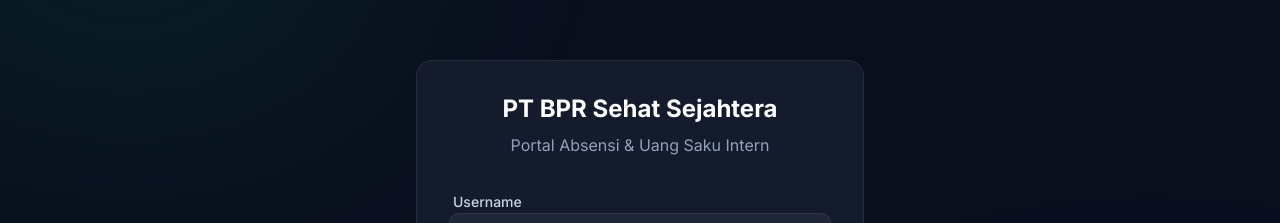
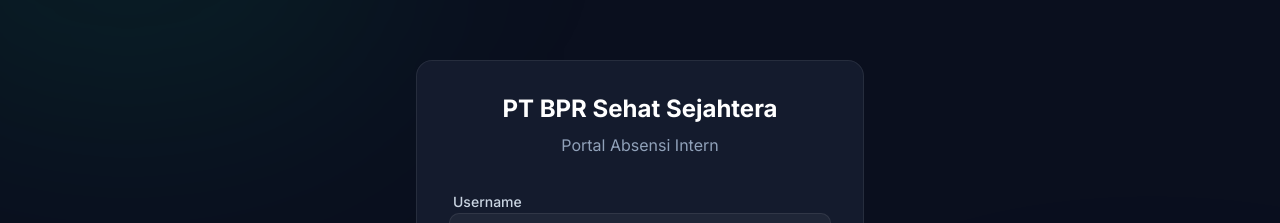
Before and after one commit to bprssit-collab/Intern-HRMS-BPRSS, a Next.js app: page / in a window 1280 px wide. Shown: the part 140-363 px from the top of the page. Built offline with nearby package versions, Linux system fonts and the light colour scheme.

Commit message:
chore: update login subtitle to Portal Absensi Intern

```diff
--- a/src/app/page.tsx
+++ b/src/app/page.tsx
@@ -51,7 +51,7 @@
       <div className="glass-card w-full max-w-md p-8 relative z-10 animate-fade-in">
         <div className="text-center mb-8">
           <h1 className="text-2xl font-bold text-white mb-2">PT BPR Sehat Sejahtera</h1>
-          <p className="text-slate-400">Portal Absensi & Uang Saku Intern</p>
+          <p className="text-slate-400">Portal Absensi Intern</p>
         </div>
 
         {error && (
```
